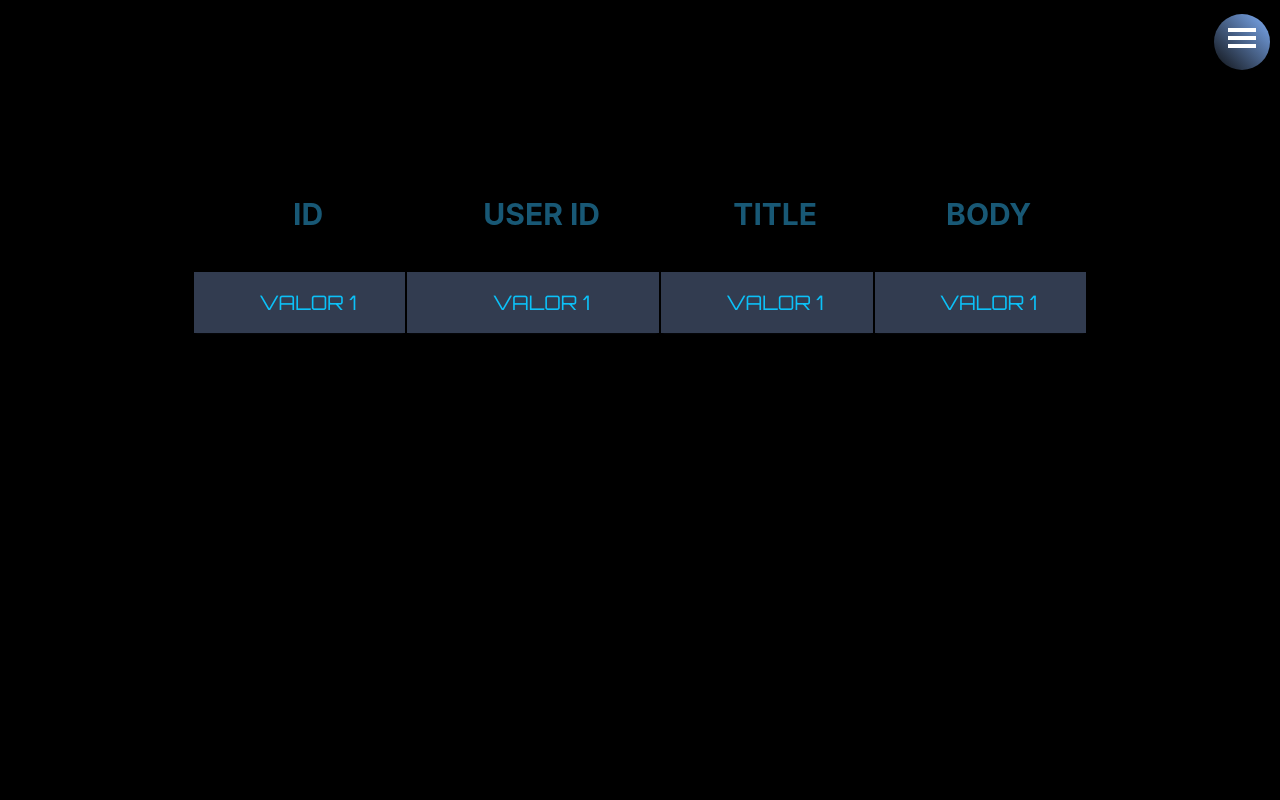
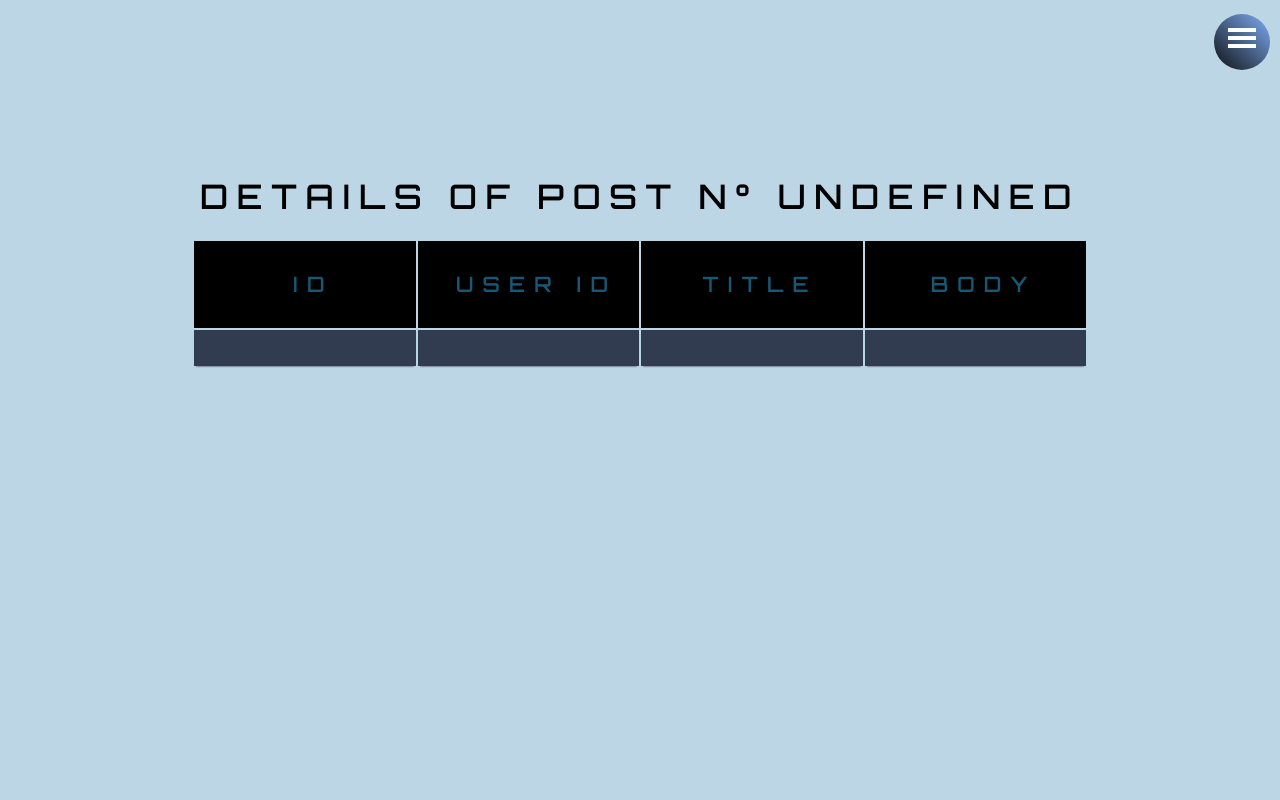
Before and after one commit to Tincho3604/React_Leveling_Challenge, a React (Create React App) app: page /details in a window 1280 px wide. Shown: the top 800 px of the page. Built offline with nearby package versions, Linux system fonts and the light colour scheme; a web font is replaced by a local one.

Commit message:
feat: add View Details

```diff
--- a/src/App.css
+++ b/src/App.css
@@ -2,7 +2,7 @@
 body{
   margin:0;
   padding:0;
-  background-color: rgb(0, 0, 0);
+  background-color: rgb(188, 214, 229);
   background-size: cover;
   min-height: 100%;
 }
--- a/src/Components/ActionButton/index.js
+++ b/src/Components/ActionButton/index.js
@@ -1,11 +1,16 @@
 import React from 'react';
+import { Link } from 'react-router-dom';
 import './style.css';
 
-const ActionButton = ({textButton, functionButton, argument, colorButton}) => {
+const ActionButton = ({textButton, functionButton, argument, colorButton, path}) => {
 return (
-    <div className="buttonContainer">
-        <button className="operationButton" style={colorButton} onClick={() => console.log("Click")}>{textButton}</button>
-    </div>
+    <>
+    <Link to={path} className="Linkbutton" style={{border:'none', background:'none'}}>
+        <div className="buttonContainer" >
+            <button className="operationButton" style={colorButton} onClick={() => functionButton(argument)}>{textButton}</button>
+        </div>
+    </Link>
+    </>
 )
 }
 
--- a/src/Components/ActionButton/style.css
+++ b/src/Components/ActionButton/style.css
@@ -19,7 +19,13 @@
     letter-spacing: 1px;
     text-transform: uppercase;
     margin-top: 10px;
+    }
+    .LinkButton{
 
+        outline: none;
+        background: none;
+        text-decoration: none;
+        background-color: rgb(0, 101, 184);
     }
 
 
--- a/src/Components/DetailCard/index.js
+++ b/src/Components/DetailCard/index.js
@@ -1,10 +1,23 @@
-import React from 'react';
+import React,{useState, useEffect} from 'react';
 import './style.css';
-import Blog from '../../Images/Blog.png'
-import {editButtonStyle, viewDatilsButtonStyle} from '../../Constants/constants';
+import Blog from '../../Images/Blog.png';
+import { Link } from 'react-router-dom';
+import {editButtonStyle, viewDatilsButtonStyle, customAlerts} from '../../Constants/constants';
 import ActionButton from '../ActionButton';
 
-const DetailCard = ({title, id}) => {
+
+const DetailCard = ({title, id, userId, body}) => {
+    const [obj, setObj] = useState({
+        title: title,
+        id: id,
+        userId: userId,
+        body: body
+    });
+const saveCurrentPost = (value) => {
+    localStorage.setItem('currentPost', JSON.stringify(value))
+    customAlerts(`You select the post N° ${id}`, "You can edit it now", "success")
+
+}
 return (
     <>
     <div className="container">
@@ -19,7 +32,12 @@ return (
             <div className="face face2">
                 <div className="content">
                     <ActionButton textButton={"Edit"} colorButton={editButtonStyle}/>
-                    <ActionButton textButton={"View Details"} colorButton={viewDatilsButtonStyle}/>
+                    <ActionButton textButton={"View Details"}
+                        colorButton={viewDatilsButtonStyle}
+                        argument={obj}
+                        functionButton={saveCurrentPost}
+                        path={'/details'}
+                    />
                     <ActionButton textButton={"Delete"}/>
                 </div>
             </div>
--- a/src/Components/DetailTable/index.js
+++ b/src/Components/DetailTable/index.js
@@ -1,10 +1,18 @@
-import React from 'react'
+import React,{useEffect, useState} from 'react'
 import {titleColumn} from '../../Constants/constants';
-import './style.css'
+import './style.css';
+
+
 const DetailTable = ({title}) => {
+	const [currentPost, setCurrentPost] = useState({})
+
+    useEffect(() => {
+       setCurrentPost((JSON.parse(localStorage.getItem("currentPost"))))
+    }, []);
 return (
     <>
     <div className="main-container-table">
+		<h1>{`Details of Post N° ${currentPost?.id}`}</h1>
     <table className="container">
 	    <thead>
 		    <tr>
@@ -15,10 +23,10 @@ return (
 	    </thead>
 	    <tbody>
 		    <tr>
-                <td>Valor 1</td>
-                <td>Valor 1</td>
-                <td>Valor 1</td>
-                <td>Valor 1</td>
+                <td>{currentPost?.id}</td>
+                <td>{currentPost?.userId}</td>
+                <td>{currentPost?.title}</td>
+                <td>{currentPost?.body}</td>
 		    </tr>
 	    </tbody>
     </table>
--- a/src/Components/DetailTable/style.css
+++ b/src/Components/DetailTable/style.css
@@ -11,23 +11,27 @@
     text-align: center;
 
 }
+.main-container-table h1{
+    text-transform: uppercase;
+    font-family: 'Orbitron', sans-serif;
+    letter-spacing: 10px;
+}
 .container th h1 {
 	font-weight: bold;
     text-align: left;
     color: #185875;
     text-align: center;
-    font-size: 30px;
+    font-size: 20px;
 }
 
 .container td {
 	font-weight: normal;
-	font-size: 1em;
+	font-size: 0.3em;
     -webkit-box-shadow: 0 2px 2px -2px #0E1119;
 	-moz-box-shadow: 0 2px 2px -2px #0E1119;
 	box-shadow: 0 2px 2px -2px #0E1119;
     text-align: center;
     color:rgb(12, 193, 248);
-    font-size: 20px;
     font-family: 'Orbitron', sans-serif;
 }
 
@@ -44,7 +48,7 @@
 	padding-bottom: 2%;
 	padding-top: 2%;
     padding-left:2%;
-    font-size: 20px;
+    font-size: 1rem;
     text-transform: uppercase;
 }
 
@@ -61,7 +65,8 @@
 
 .container th {
 	background-color: #000000;
-
+    width: 150px;
+    text-align: center;
 }
 
 .container td:first-child {
@@ -89,6 +94,7 @@
 	transition-duration: 0.4s;
 	transition-property: all;
     transition-timing-function: line;
+    text-align: center;
 }
 
 
--- a/src/Components/Footer/style.css
+++ b/src/Components/Footer/style.css
@@ -2,7 +2,7 @@
     display: flex;
     justify-content: center;
     align-items: center;
-    background-color: rgba(3, 78, 112, 0.87);
+    background-color: rgba(0, 0, 0, 0.87);
     width: 100%;
     height: 10vh;
     text-align: center;
--- a/src/Components/FormUpdate/index.js
+++ b/src/Components/FormUpdate/index.js
@@ -6,15 +6,19 @@ import './style.css';
 
 const FormUpdate = () => {
 
-    const [types, setTypes] = useState('')
-
+    const [currentPost, setCurrentPost] = useState({})
 
     useEffect(() => {
-        //setypes(uniqueItem[0].types)
+       setCurrentPost((JSON.parse(localStorage.getItem("currentPost"))))
     }, []);
 
-    const {handleSubmit, formState: {errors}, register, reset } = useForm();
-
+    const {handleSubmit, formState: {errors}, register, reset } = useForm({
+        defaultValues: {
+            title: currentPost?.title,
+            body: currentPost?.body,
+        }
+    });
+console.log("Current ",currentPost);
      const onSubmit = (data,e) => {
         e.preventDefault();
         console.log('DATOS SUBMIT',data)
@@ -48,7 +52,7 @@ return <>
                         })}
 
                 </div>
-                <input type="submit" className="buttonUpdater" value="Update blog"/>
+                <input type="submit" className="buttonUpdater" value="Update Post"/>
         </form>
     </div>
 </>
--- a/src/Components/FormUpdate/style.css
+++ b/src/Components/FormUpdate/style.css
@@ -4,7 +4,7 @@
     align-items: center;
     justify-content: space-around;
     margin: 0 auto;
-    background-color: rgb(0, 0, 0);
+    background-color: rgb(30, 61, 201);
     box-shadow: 50px 50px 50px rgba(0, 0, 0, 0.15);
     width:30vw;
     height: 38vh;
@@ -13,6 +13,7 @@
     text-align: center;
     margin-bottom: 15px;
     position:relative;
+    border-radius: 35px;
 }
 .mainUpdateFormContainer h2 {
     font-size: 35px;
@@ -21,6 +22,8 @@
     color: rgb(255, 255, 255);
     padding-bottom: 55px;
     text-align: center;
+    text-transform: uppercase;
+    letter-spacing: 15px;
 }
 .updater{
     display: flex;
@@ -45,6 +48,8 @@
     border-radius: 10px;
     letter-spacing: 1px;
     margin-top: 55px;
+    text-transform: uppercase;
+    letter-spacing: 10px;
 }
 
 .buttonUpdater {
--- a/src/Pages/Home/index.js
+++ b/src/Pages/Home/index.js
@@ -24,8 +24,8 @@ return (
         <div className="mainHomeContainer">
             <h1>List of Blogs</h1>
             <div className="mainCardHomeContainer">
-                {postState?.map((card, index) => {
-                    return <DetailCard key={index} title={card.title} id={card.id}/>
+                {postsList?.map((card, index) => {
+                    return <DetailCard key={index} title={card.title} id={card.id} userId={card.userId} body={card.body}/>
                 })}
             </div>
         </div>
--- a/src/Pages/Home/style.css
+++ b/src/Pages/Home/style.css
@@ -7,7 +7,7 @@
 }
 
 .mainHomeContainer h1{
-    color: rgb(255, 255, 255);
+    color: rgb(0, 0, 0);
     font-family: 'Quicksand', sans-serif;
     text-transform: uppercase;
     font-size: 5rem;
```
